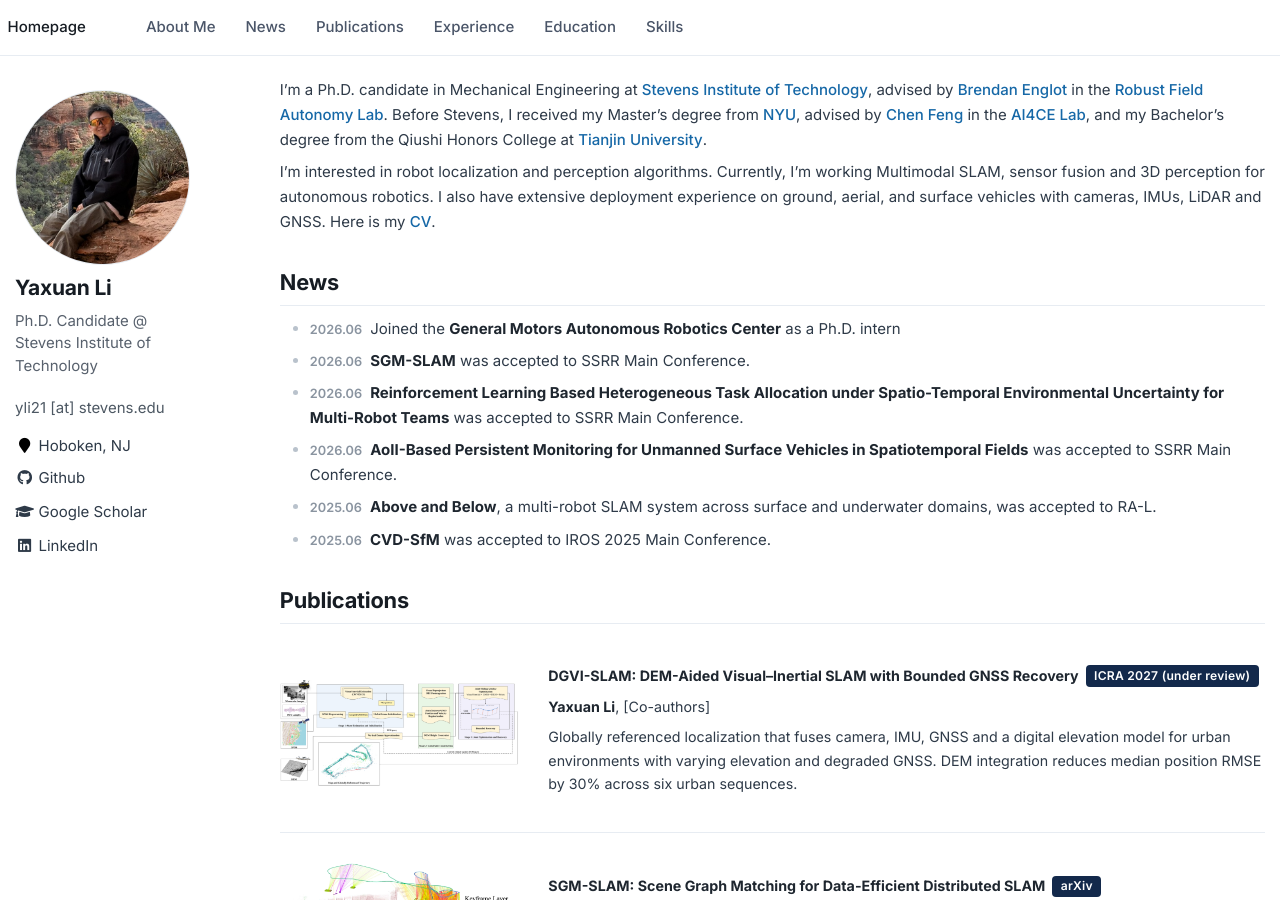
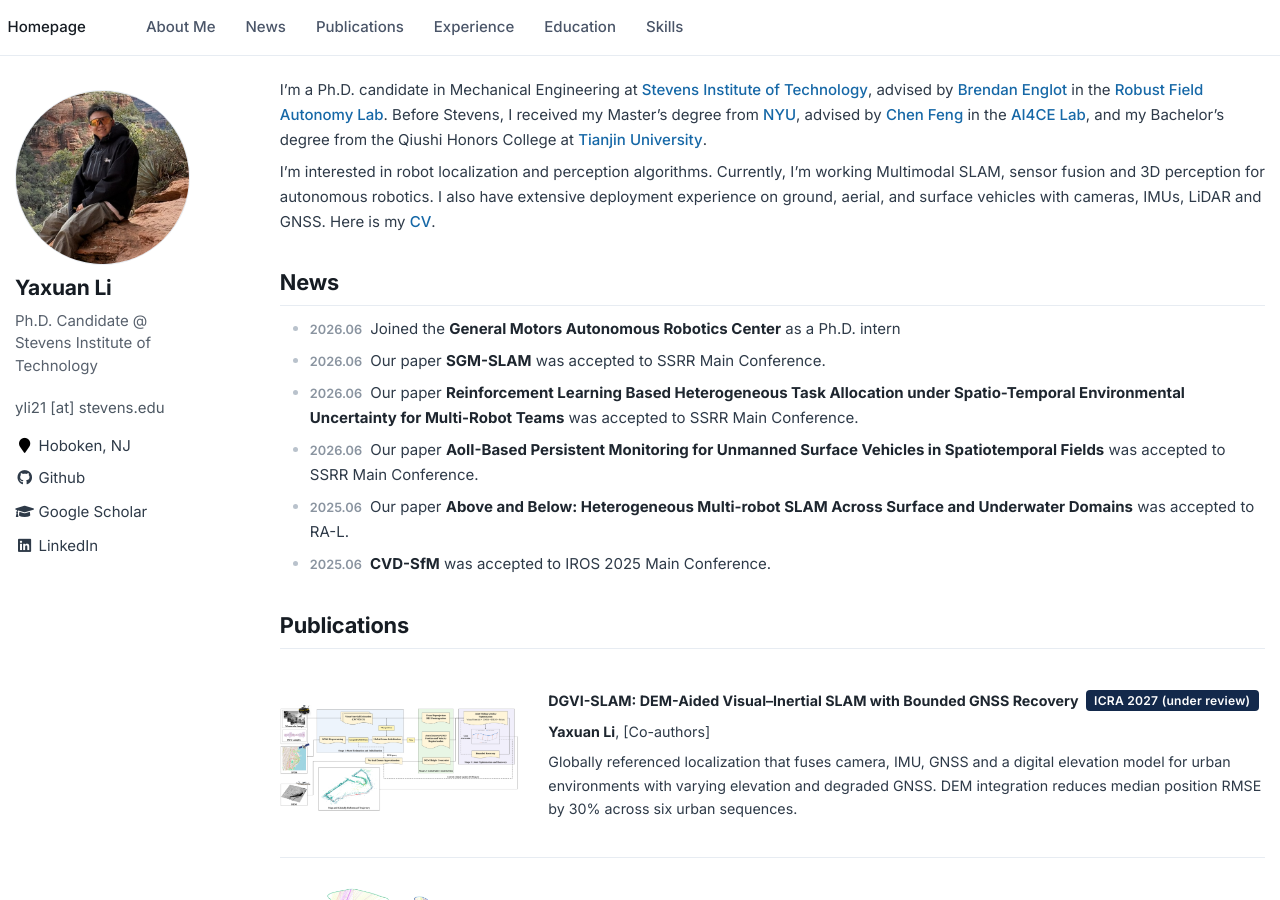
Before and after one commit to yaxlee/yaxlee.github.io, a Jekyll site: the page built from _pages/about.md, in a window 1280 px wide and 900 px high. Built offline with Jekyll 4.4.1, drawn with Linux system fonts in a browser that asks for light colours.

Commit message:
Update about.md

```diff
--- a/_pages/about.md
+++ b/_pages/about.md
@@ -16,10 +16,10 @@ I'm interested in robot localization and perception algorithms. Currently, I'm w
 
 # News
 - *2026.06* Joined the **General Motors Autonomous Robotics Center** as a Ph.D. intern
-- *2026.06* **SGM-SLAM** was accepted to SSRR Main Conference.
-- *2026.06* **Reinforcement Learning Based Heterogeneous Task Allocation under Spatio-Temporal Environmental Uncertainty for Multi-Robot Teams** was accepted to SSRR Main Conference.
-- *2026.06* **AoII-Based Persistent Monitoring for Unmanned Surface Vehicles in Spatiotemporal Fields** was accepted to SSRR Main Conference.
-- *2025.06* **Above and Below**, a multi-robot SLAM system across surface and underwater domains, was accepted to RA-L.
+- *2026.06* Our paper **SGM-SLAM** was accepted to SSRR Main Conference.
+- *2026.06* Our paper **Reinforcement Learning Based Heterogeneous Task Allocation under Spatio-Temporal Environmental Uncertainty for Multi-Robot Teams** was accepted to SSRR Main Conference.
+- *2026.06* Our paper **AoII-Based Persistent Monitoring for Unmanned Surface Vehicles in Spatiotemporal Fields** was accepted to SSRR Main Conference.
+- *2025.06* Our paper **Above and Below: Heterogeneous Multi-robot SLAM Across Surface and Underwater Domains** was accepted to RA-L.
 - *2025.06* **CVD-SfM** was accepted to IROS 2025 Main Conference.
 
 # Publications
```
